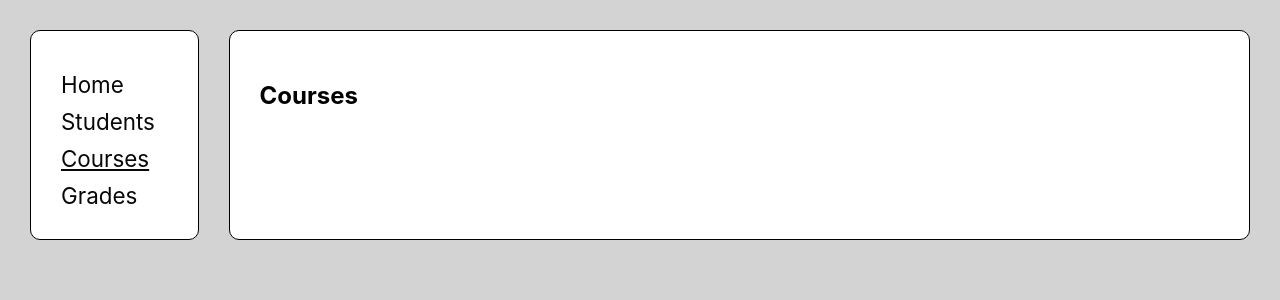
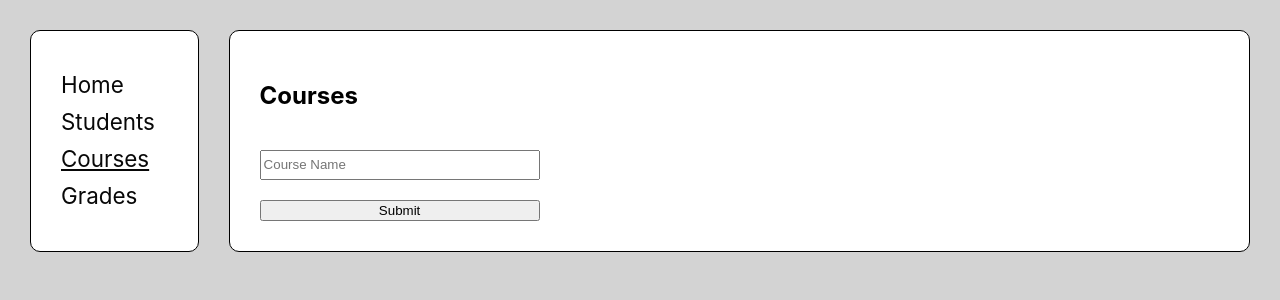
Before and after one commit to thomasInes/shyftlabs-test, a React (Create React App) app: page /courses in a window 1280 px wide. Shown: the top 300 px of the page. Built offline with nearby package versions, Linux system fonts and the light colour scheme.

Commit message:
add course page logic

```diff
--- a/src/components/pages/Courses.js
+++ b/src/components/pages/Courses.js
@@ -1,2 +1,88 @@
-export const Courses = ()=>
-    <h2>Courses</h2>
+import { useState } from 'react';
+import { NotificationContainer, NotificationManager } from 'react-notifications';
+import styled from 'styled-components'
+
+import "react-datepicker/dist/react-datepicker.css"
+import 'react-notifications/lib/notifications.css';
+
+const CourseForm = styled.form`
+display: flex;
+flex-direction: column;
+
+input, button{
+    margin-top: 20px;
+}
+input{
+    width: 17rem;
+    height: 1.5rem;
+}
+`
+
+const CoursesList = styled.table`
+    margin-top: 30px;
+    thead td{font-weight: bold;}
+    tr:nth-child(even), thead tr {background-color: lightgreen;}
+    td, th{
+        padding: 5px 15px;
+    }
+`
+
+export const Courses = () => {
+    const [courses, setCourses] = useState(JSON.parse(window.localStorage.getItem('courses')) || []);
+    const [courseName, setCourseName] = useState('');
+
+    const handleSubmit = (e) => {
+        e.preventDefault();
+
+        if (!validate())
+            return;
+
+        courses.push(courseName);
+        setCourses(courses)
+        window.localStorage.setItem('courses', JSON.stringify(courses))
+        NotificationManager.success('New course added successfully');
+
+        clearForm();
+    }
+
+    const validate = (e) => {
+
+        if (!courseName) {
+            NotificationManager.error('The form must be completed', null, 5000);
+            return false;
+        }
+
+        return true;
+    }
+    const clearForm = () => {
+        setCourseName('')
+    }
+    return (
+        <>
+            <h2>Courses</h2>
+            <CourseForm onSubmit={handleSubmit}>
+                <input
+                    type='text'
+                    name='name'
+                    placeholder='Course Name'
+                    onChange={e => setCourseName(e.target.value)}
+                    value={courseName || ''}
+                />
+                <button type='submit'>Submit</button>
+            </CourseForm>
+
+
+            {courses.length > 0 &&
+                <CoursesList>
+                    <thead>
+                        <tr><th>Name</th></tr>
+                    </thead>
+                    <tbody>
+                        {courses.map(course => <tr key={course} ><td>{course}</td></tr>)}
+                    </tbody>
+                </CoursesList>}
+
+            <NotificationContainer />
+        </>
+    );
+}
```
